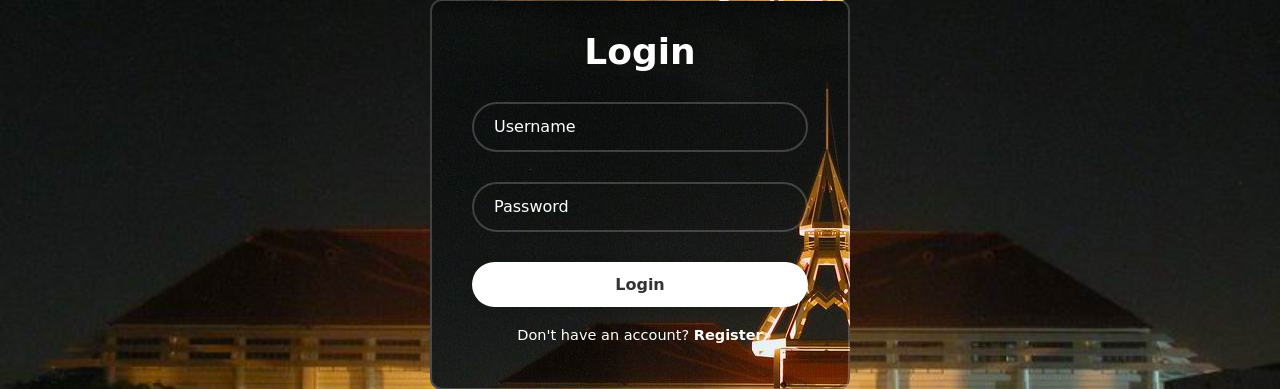
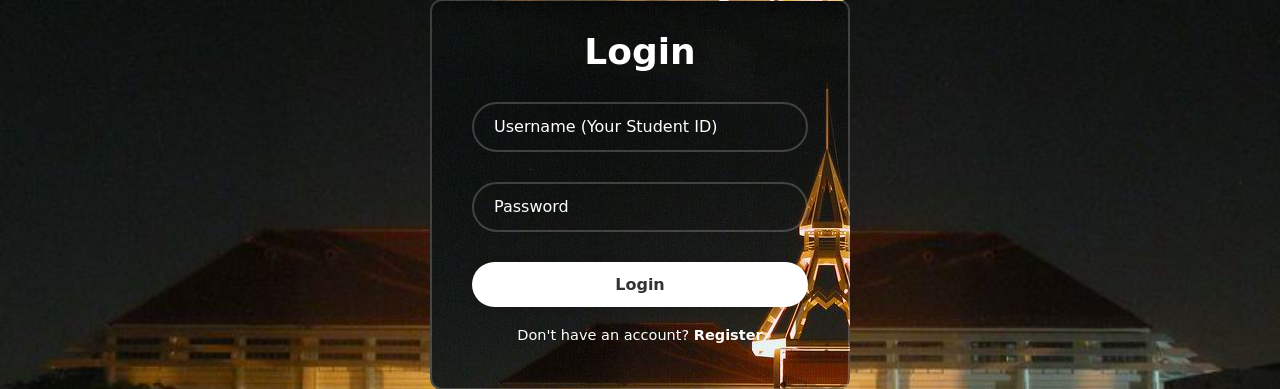
Before and after one commit to 6510615294/cn331-as2, a Django app: page / in a window 1280 px wide. Shown: the part 206-595 px from the top of the page. Run offline with Django 5.2, Linux system fonts and the light colour scheme.

Commit message:
v1.6.5.1 Register Fixed

```diff
--- a/templates/login.html
+++ b/templates/login.html
@@ -11,7 +11,7 @@
         <form action="">
           <h1>Login</h1>
           <div class="input-box">
-            <input type="text" placeholder="Username" required>
+            <input type="text" placeholder="Username (Your Student ID)" required>
             <i class='bx bxs-user'></i>
           </div>
           <div class="input-box">
--- a/users/views.py
+++ b/users/views.py
@@ -24,6 +24,7 @@ def registeration(request):
         Student_ID = request.POST["Student ID"]
         name = request.POST["name"]
         surname = request.POST["surname"]
+
         password = request.POST["password"]
         password2 = request.POST["password2"]
 
@@ -37,17 +38,9 @@ def registeration(request):
             )
             User_Pass.save()
 
-            Naksuksa =Student.objects.create(
-                SID = Student_ID,
-                first = name,
-                last = surname,
-            )
-
-            # User_Pass = User
-            #     SID =Student_ID,
-            #     username = username,
-            #     password = password,
-            #     password2 = password2,
+            Naksuksa =Student(SID = User_Pass,
+                              first = name,
+                              last = surname)
             Naksuksa.save()
             messages.success(request, "registered successfully")
             return redirect("/")
```
